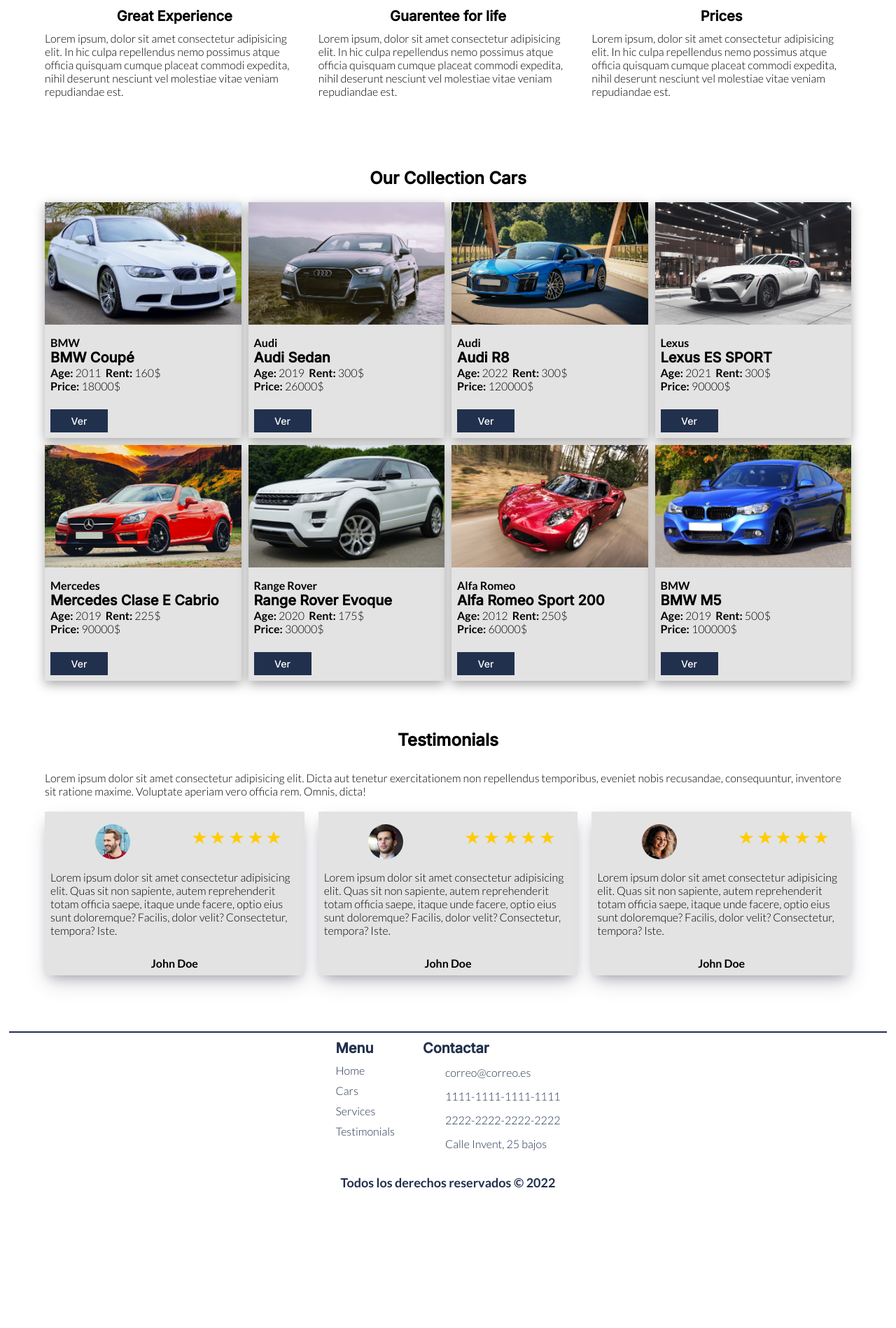
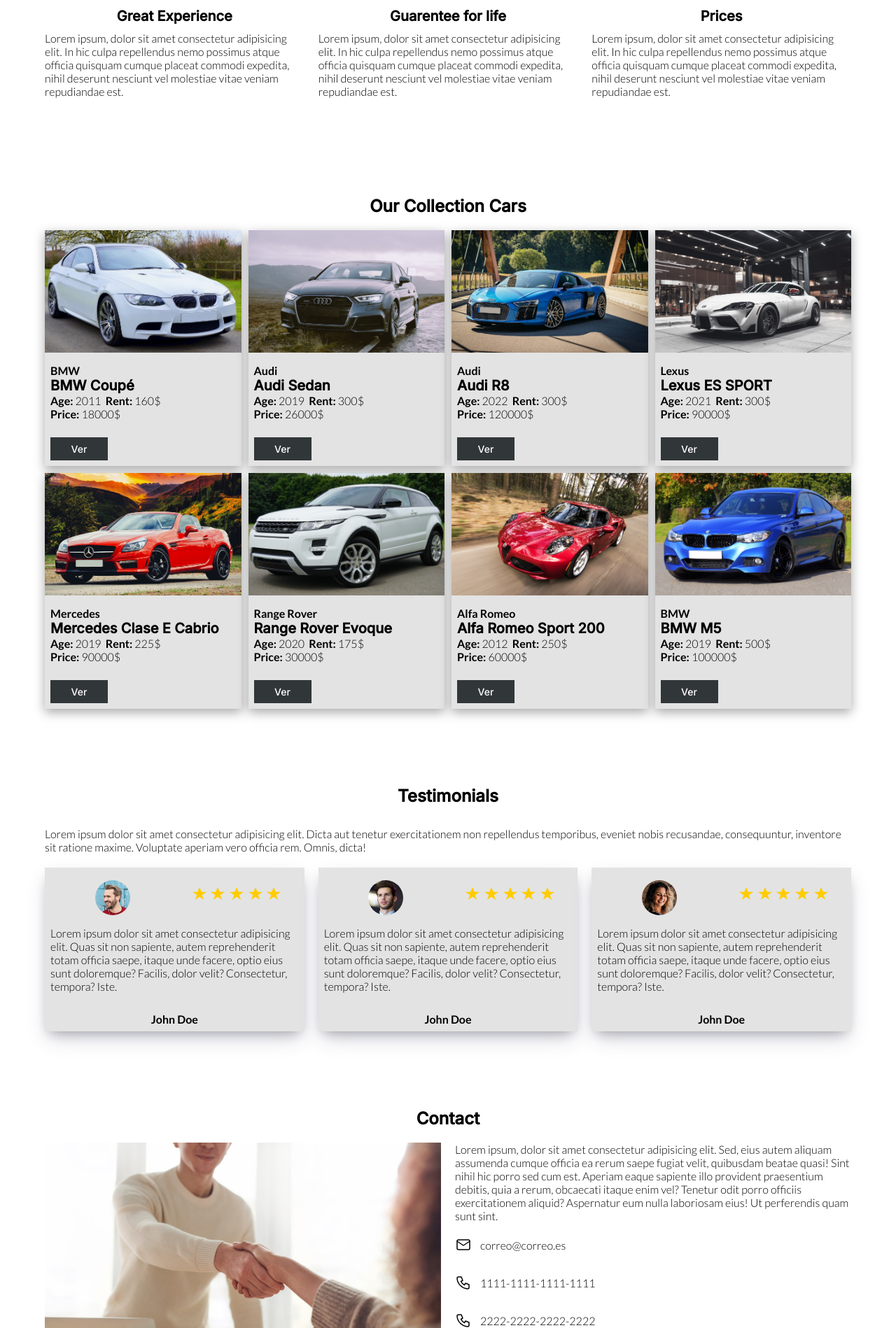
Before and after one commit to IanMercadal/car-rental-php, a PHP site: page /car/ in a window 1280 px wide. Shown: the part 268-2166 px from the top of the page at 70% size. Before the commit the page ends 1966 px from the top, so only its background shows below. Run offline with PHP 8.4, Linux system fonts and the light colour scheme; data comes from the database, SQL or seed files in the repository.

Commit message:
feat: :art: Cambio de banner, colores y mejoras css
Mejoras generales

```diff
--- a/assets/css/estilos.css
+++ b/assets/css/estilos.css
@@ -1,5 +1,6 @@
 :root {
-    --primary-color: #21304D;
+    /* --primary-color: #21304D; */
+    --primary-color: #313638;
     --secondary-color: #e3e3e3;
     --white: #fff;
 
@@ -26,7 +27,7 @@ body {
     margin: 0;
     display: flex;
     flex-direction: column;
-    gap: 4rem;
+    /* gap: 4rem; */
     align-items: center;
 }
 h1,h2,h3 {
@@ -64,7 +65,7 @@ button {
 .contenedor {
     max-width: 120rem;
     width: 90%;
-    margin: 0 auto;
+    margin: 4rem auto;
 }
 /* UTILIS */
 .text-center {
@@ -189,7 +190,17 @@ input, select {
     justify-content: center;
     gap: 2rem;
 }
-
+.dos-columnas {
+    display: grid;
+    grid-template-columns: repeat(2,1fr);
+    min-height: 400px;
+    gap: 2rem;
+    margin-top: 2rem;
+}
+.img-contact {
+    width: 100%;
+    object-fit: cover;
+}
 /* NAVIGATION */
 .header {
     /* margin-left: 2rem;
@@ -1005,6 +1037,14 @@ div.sort-options {
 .form-car-labels textarea {
     resize: none;
     height: 150px;
+    font-family: var(--primary-font);
+}
+
+/* CONTACT */
+.contact-info {
+    display: flex;
+    flex-direction: column;
+    gap: 1rem;
 }
 
 /* ORDERS */
@@ -1034,14 +1074,13 @@ div.sort-options {
 /* FOOTER */
 .footer {
     border-top: 2px solid var(--primary-color);
-    background-color: white;
-    color: var(--primary-color);
+    background-color: var(--primary-color);
+    color: white;
     display: grid;
     grid-template-rows: 80% 20%;
     gap: 1rem;
     justify-items: center;
-    width: 98%;
-    margin-top: 1rem;
+    width: 100%;
 }
 .footer-nav {
     display: flex;
@@ -1060,13 +1099,15 @@ div.sort-options {
     display: flex;
     flex-direction: row;
     align-items: center;
-    gap: 0.8rem;
+    gap: 1.2rem;
+    margin: 1rem 0 1rem 0;
 }
 .footer-copy {
     margin: 1.2rem;
     font-size: 18px;
     font-weight: bolder;
 }
+
 
 /* MEDIA QUERIES */
 
--- a/views/cars/car.php
+++ b/views/cars/car.php
@@ -1,3 +1,4 @@
+<div class="car-background" style="background-image: url(<?php echo base_url . "uploads/images/" . $car->image ?>);background-position: center;background-repeat: no-repeat;background-size: cover;">
     <section class="contenedor">
 
         <?php if ($car->state == 0) : ?>
@@ -174,3 +175,4 @@
             <?php endif; ?>
             </div>
     </section>
+</div>
--- a/views/cars/index.php
+++ b/views/cars/index.php
@@ -45,9 +45,9 @@
     <div id="index-cars">
         <h2 class="text-center">Our collection cars</h2>
         <div class="car-list">
-            <?php while ($car = $cars->fetch_object()) :?>
+            <?php while ($car = $cars->fetch_object()) : ?>
                 <div class="car-demo">
-                <img class="car-picture" src="<?php echo base_url ."uploads/images/". $car->image?>">
+                    <img class="car-picture" src="<?php echo base_url . "uploads/images/" . $car->image ?>">
                     <div>
                         <p><b><?php echo $car->brand ?></b></p>
                         <h3><?php echo $car->brand . " " . $car->model ?></h3>
@@ -60,7 +60,7 @@
                     </div>
                     <a href="<?php echo base_url . "car/car&id_car=" . $car->id_car  ?>" class="btn btn-primary">Ver</a>
                 </div>
-            <?php endwhile;?>
+            <?php endwhile; ?>
         </div>
     </div>
 
@@ -132,3 +132,50 @@
         </div>
     </div>
 </section>
+<!-- CONTACT -->
+<section id="contact" class="contenedor">
+    <h2 class="text-center">Contact</h2>
+    <div class="dos-columnas">
+        <img class="img-contact" src="<?php echo base_url ?>assets/img/services/business.jpg">
+        <div class="contact-info">
+
+            <p>Lorem ipsum, dolor sit amet consectetur adipisicing elit. Sed, eius autem aliquam assumenda cumque officia ea rerum saepe fugiat velit, quibusdam beatae quasi! Sint nihil hic porro sed cum est.
+            Aperiam eaque sapiente illo provident praesentium debitis, quia a rerum, obcaecati itaque enim vel? Tenetur odit porro officiis exercitationem aliquid? Aspernatur eum nulla laboriosam eius! Ut perferendis quam sunt sint.</p>
+
+            <div class="footer-data">
+                <svg xmlns="http://www.w3.org/2000/svg" class="icon icon-tabler icon-tabler-mail" width="24" height="24" viewBox="0 0 24 24" stroke-width="1.5" stroke="#000" fill="none" stroke-linecap="round" stroke-linejoin="round">
+                    <path stroke="none" d="M0 0h24v24H0z" fill="none" />
+                    <rect x="3" y="5" width="18" height="14" rx="2" />
+                    <polyline points="3 7 12 13 21 7" />
+                </svg>
+                <p>correo@correo.es</p>
+            </div>
+
+            <div class="footer-data">
+                <svg xmlns="http://www.w3.org/2000/svg" class="icon icon-tabler icon-tabler-phone" width="24" height="24" viewBox="0 0 24 24" stroke-width="1.5" stroke="#000" fill="none" stroke-linecap="round" stroke-linejoin="round">
+                    <path stroke="none" d="M0 0h24v24H0z" fill="none" />
+                    <path d="M5 4h4l2 5l-2.5 1.5a11 11 0 0 0 5 5l1.5 -2.5l5 2v4a2 2 0 0 1 -2 2a16 16 0 0 1 -15 -15a2 2 0 0 1 2 -2" />
+                </svg>
+                <p>1111-1111-1111-1111</p>
+            </div>
+
+            <div class="footer-data">
+                <svg xmlns="http://www.w3.org/2000/svg" class="icon icon-tabler icon-tabler-phone" width="24" height="24" viewBox="0 0 24 24" stroke-width="1.5" stroke="#000" fill="none" stroke-linecap="round" stroke-linejoin="round">
+                    <path stroke="none" d="M0 0h24v24H0z" fill="none" />
+                    <path d="M5 4h4l2 5l-2.5 1.5a11 11 0 0 0 5 5l1.5 -2.5l5 2v4a2 2 0 0 1 -2 2a16 16 0 0 1 -15 -15a2 2 0 0 1 2 -2" />
+                </svg>
+                <p>2222-2222-2222-2222</p>
+            </div>
+
+            <div class="footer-data">
+                <svg xmlns="http://www.w3.org/2000/svg" class="icon icon-tabler icon-tabler-home-2" width="24" height="24" viewBox="0 0 24 24" stroke-width="1.5" stroke="#000" fill="none" stroke-linecap="round" stroke-linejoin="round">
+                    <path stroke="none" d="M0 0h24v24H0z" fill="none" />
+                    <polyline points="5 12 3 12 12 3 21 12 19 12" />
+                    <path d="M5 12v7a2 2 0 0 0 2 2h10a2 2 0 0 0 2 -2v-7" />
+                    <rect x="10" y="12" width="4" height="4" />
+                </svg>
+                <p>Calle Invent, 25 bajos</p>
+            </div>
+        </div>
+    </div>
+</section>
--- a/views/layout/header.php
+++ b/views/layout/header.php
@@ -23,7 +23,7 @@
     <header class="header">
         <nav class="navigation">
             <div class="logo">
-                <svg xmlns="http://www.w3.org/2000/svg" class="icon icon-tabler icon-tabler-car" width="44" height="44" viewBox="0 0 24 24" stroke-width="1.5" stroke="#fff" fill="none" stroke-linecap="round" stroke-linejoin="round">
+                <svg xmlns="http://www.w3.org/2000/svg" class="icon icon-tabler icon-tabler-car" width="44" height="44" viewBox="0 0 24 24" stroke-width="1.5" stroke="#21304D" fill="none" stroke-linecap="round" stroke-linejoin="round">
                     <path stroke="none" d="M0 0h24v24H0z" fill="none" />
                     <circle cx="7" cy="17" r="2" />
                     <circle cx="17" cy="17" r="2" />
@@ -36,6 +36,7 @@
                 <a class="page" <?php if ($_SERVER['REQUEST_URI'] !== "/") {  ?> href="<?php echo base_url ?>#services" <?php } ?> href="<?php base_url ?>#services">Services</a>
                 <a class="page" <?php if ($_SERVER['REQUEST_URI'] !== "/") {  ?> href="<?php echo base_url ?>#list" <?php } ?> href="<?php base_url ?>#list">Cars</a>
                 <a class="page" <?php if ($_SERVER['REQUEST_URI'] !== "/") {  ?> href="<?php echo base_url ?>#testimonials" <?php } ?> href="<?php base_url ?>#testimonials">Testimonials</a>
+                <a class="page" <?php if ($_SERVER['REQUEST_URI'] !== "/") {  ?> href="<?php echo base_url ?>#contact" <?php } ?> href="<?php base_url ?>#contact">Contact</a>
             </div>
 
             <div class="option">
@@ -58,8 +59,10 @@
 
         <!-- BANNER -->
         <?php if ($_SERVER['REQUEST_URI'] == "/") : ?>
-             <div class="banner-bg">
-                <div class="contenedor">
+            <div class="banner-bg">
+                <div class="banner-img">
+            </div>
+                <!--  <div class="contenedor">
                     <div class="banner-inicio">
                         <div class="banner">
                             <div class="banner-text">
@@ -133,8 +136,7 @@
                             </div>
                         </div>
                     </div>
-
-                </div>
+                </div> -->
             </div>
         <?php endif; ?>
     </header>
```
Also changed, not shown: other parts of assets/css/estilos.css (+47 -12 lines), assets/img/banner-nuevo.jpg (added). Lines whose indentation alone changed are shown as unchanged.
